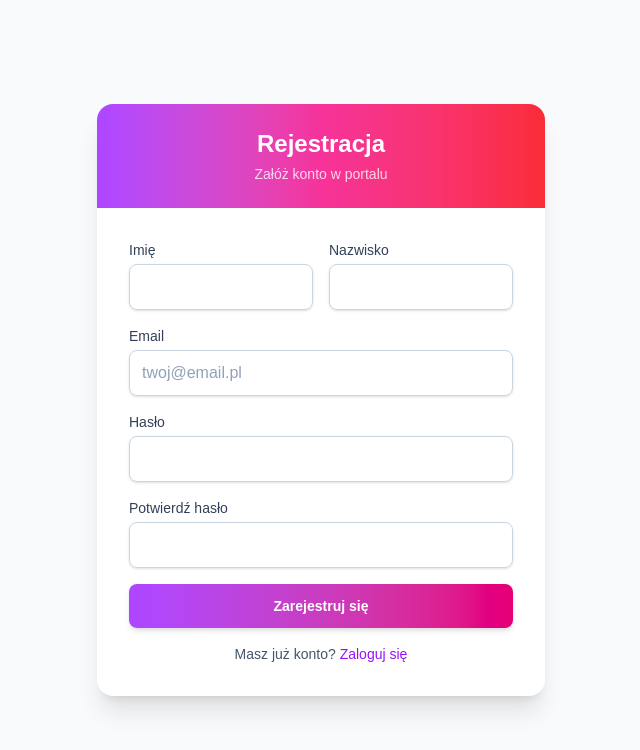
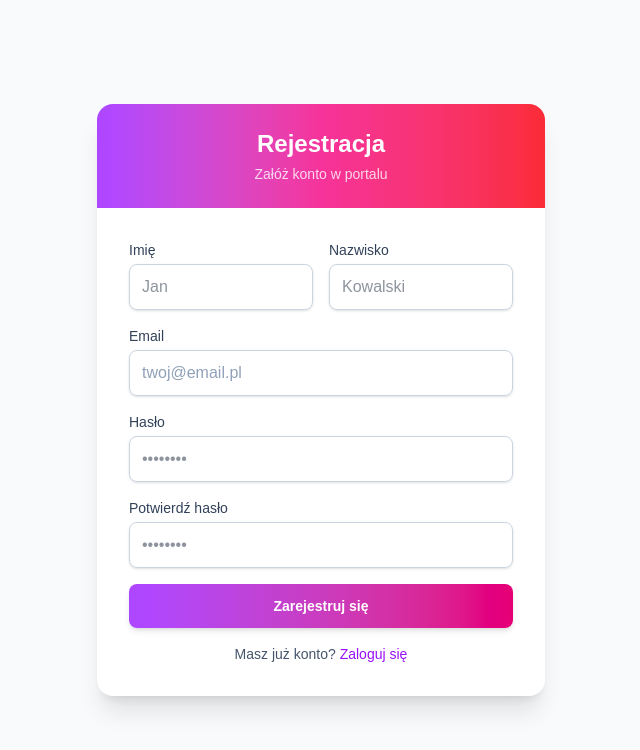
Before and after one commit to RafalPe/patient-rehab-portal, a Next.js app: page /register in a window 1280 px wide. Shown: the top 750 px of the page, without its empty margins (319-959 px from the left). Built offline with nearby package versions, Linux system fonts and the light colour scheme.

Commit message:
feat: Add placeholder text to password and name fields in LoginForm and RegisterForm for improved user guidance

```diff
--- a/src/features/auth/components/LoginForm.tsx
+++ b/src/features/auth/components/LoginForm.tsx
@@ -66,6 +66,7 @@ export const LoginForm = () => {
             type="password"
             required
             className="mt-1 block w-full rounded-lg border border-slate-300 px-3 py-2.5 text-slate-800 shadow-sm focus:border-blue-500 focus:ring-2 focus:ring-blue-500/20 focus:outline-none"
+            placeholder="••••••••"
           />
           {state.errors?.password && (
             <p className="mt-1 text-xs text-red-500">
--- a/src/features/auth/components/RegisterForm.tsx
+++ b/src/features/auth/components/RegisterForm.tsx
@@ -47,6 +47,7 @@ export const RegisterForm = () => {
               type="text"
               required
               className="mt-1 block w-full rounded-lg border border-slate-300 px-3 py-2.5 text-slate-800 shadow-sm focus:border-purple-500 focus:ring-2 focus:ring-purple-500/20 focus:outline-none"
+              placeholder="Jan"
             />
             {state.errors?.firstName && (
               <p className="mt-1 text-xs text-red-500">
@@ -67,6 +68,7 @@ export const RegisterForm = () => {
               type="text"
               required
               className="mt-1 block w-full rounded-lg border border-slate-300 px-3 py-2.5 text-slate-800 shadow-sm focus:border-purple-500 focus:ring-2 focus:ring-purple-500/20 focus:outline-none"
+              placeholder="Kowalski"
             />
             {state.errors?.lastName && (
               <p className="mt-1 text-xs text-red-500">
@@ -109,6 +111,7 @@ export const RegisterForm = () => {
             type="password"
             required
             className="mt-1 block w-full rounded-lg border border-slate-300 px-3 py-2.5 text-slate-800 shadow-sm focus:border-purple-500 focus:ring-2 focus:ring-purple-500/20 focus:outline-none"
+            placeholder="••••••••"
           />
           {state.errors?.password && (
             <p className="mt-1 text-xs text-red-500">
@@ -130,6 +133,7 @@ export const RegisterForm = () => {
             type="password"
             required
             className="mt-1 block w-full rounded-lg border border-slate-300 px-3 py-2.5 text-slate-800 shadow-sm focus:border-purple-500 focus:ring-2 focus:ring-purple-500/20 focus:outline-none"
+            placeholder="••••••••"
           />
           {state.errors?.confirmPassword && (
             <p className="mt-1 text-xs text-red-500">
```
